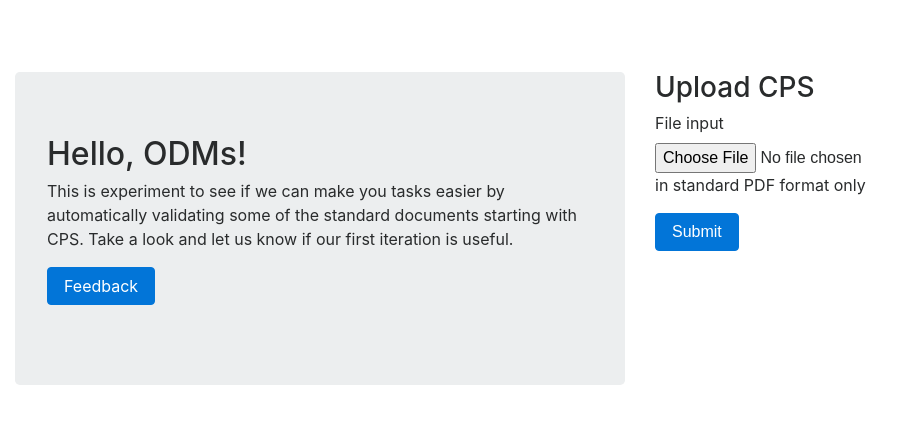
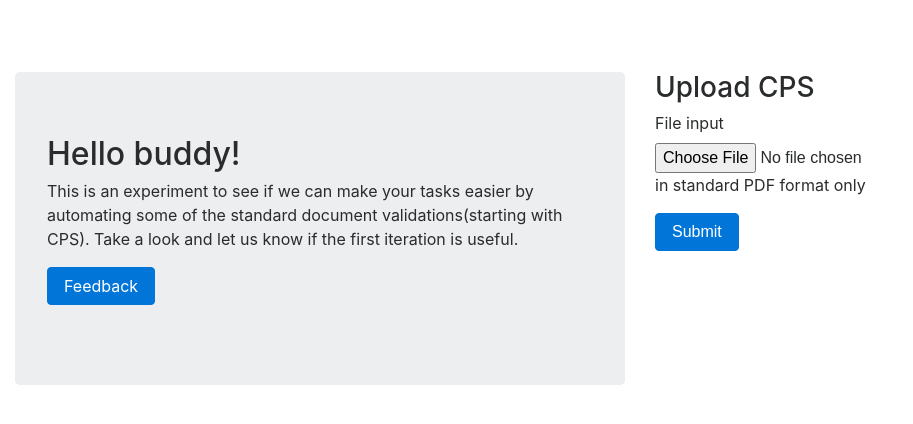
Before and after one commit to srinigoteti/DealBuddy, a Flask app: page / in a window 1280 px wide. Shown: the top 424 px of the page, without its empty margins (0-913 px from the left). Run offline with Flask 2, Linux system fonts and the light colour scheme; some libraries are stand-ins or nearby versions.

Commit message:
Update buddyhome.html

```diff
--- a/templates/buddyhome.html
+++ b/templates/buddyhome.html
@@ -26,11 +26,11 @@
 					<div class="col-md-6">
 						<div class="jumbotron">
 							<h2>
-								Hello, ODMs!
+								Hello buddy!
 							</h2>
 							<p>
-								This is experiment to see if we can make you tasks easier by automatically validating
-								some of the standard documents starting with CPS. Take a look and let us know if our
+								This is an experiment to see if we can make your tasks easier by automating some
+								of the standard document validations(starting with CPS). Take a look and let us know if the
 								first iteration is useful.
 							</p>
 							<p>
```
